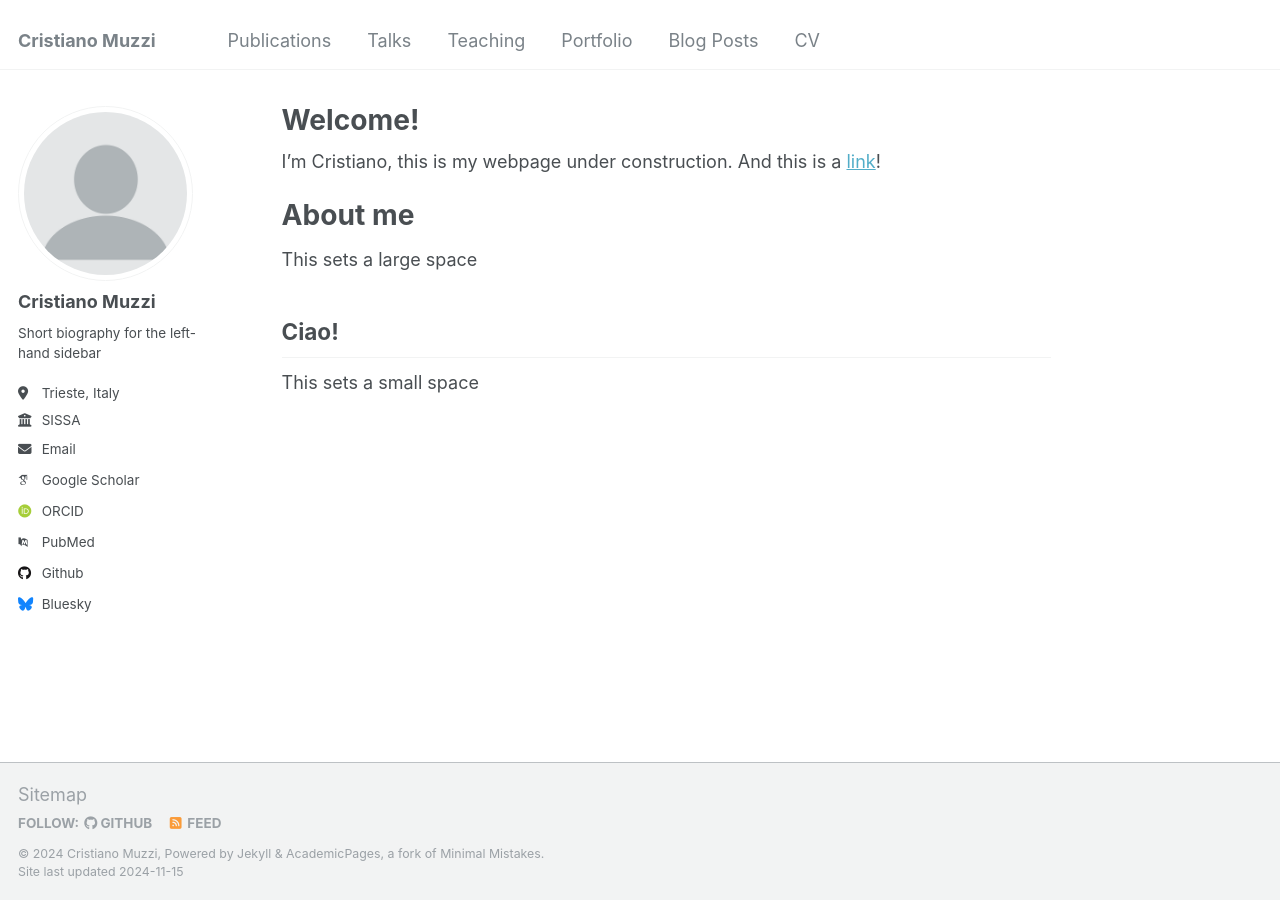
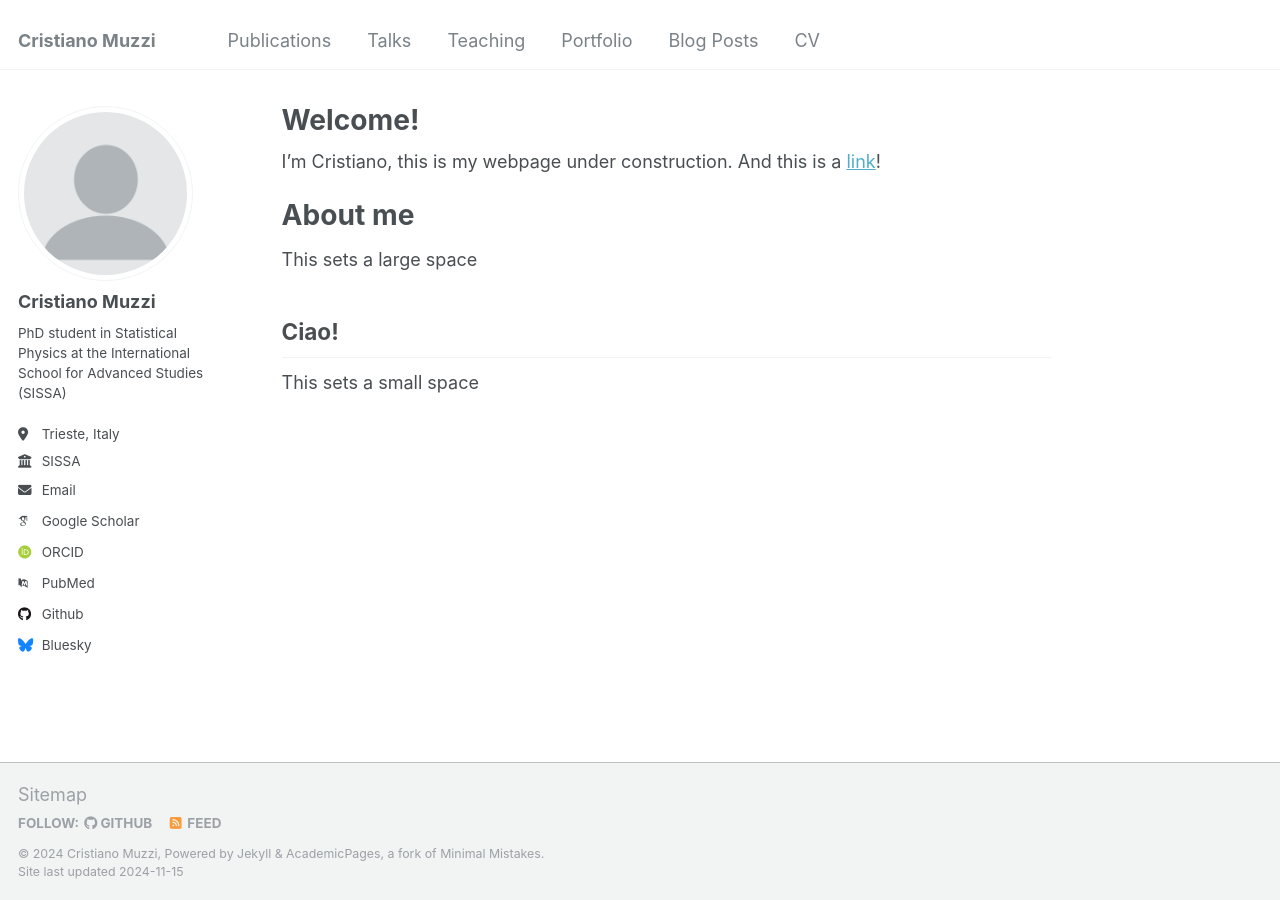
Before and after one commit to cristianomuzzi/cristianomuzzi.github.io, a Jekyll site: the page built from _pages/about.md, in a window 1280 px wide. Built offline with Jekyll 4.4.1, drawn with Linux system fonts in a browser that asks for light colours; some web fonts are replaced.

Commit message:
Update _config.yml

```diff
--- a/_config.yml
+++ b/_config.yml
@@ -24,7 +24,7 @@ author:
   avatar           : "profile.png"
   name             : "Cristiano Muzzi"
   pronouns         : # example: "she/her"
-  bio              : "Short biography for the left-hand sidebar"
+  bio              : "PhD student in Statistical Physics at the International School for Advanced Studies (SISSA)"
   location         : "Trieste, Italy"
   employer         : "SISSA "
   uri              : # URL
```
